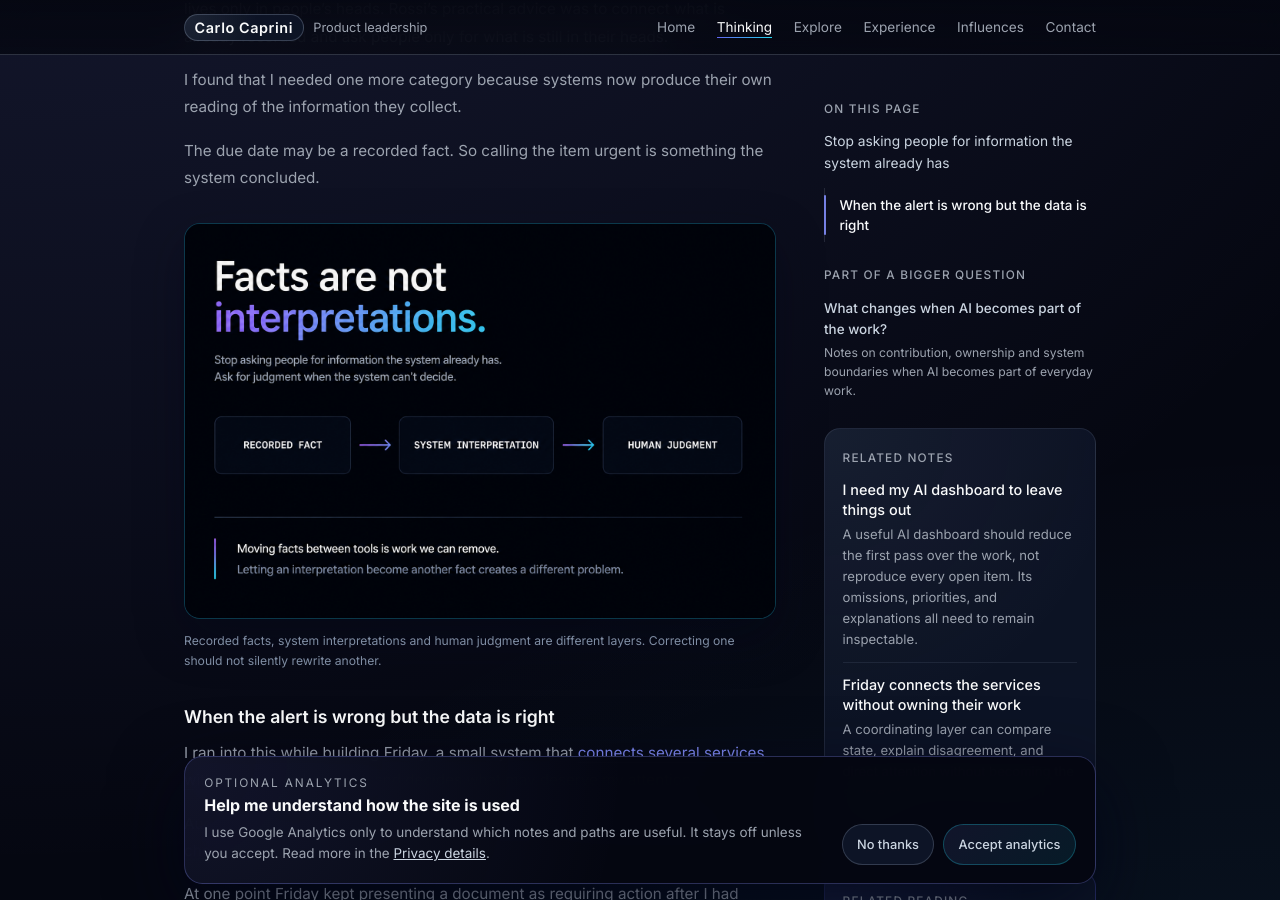
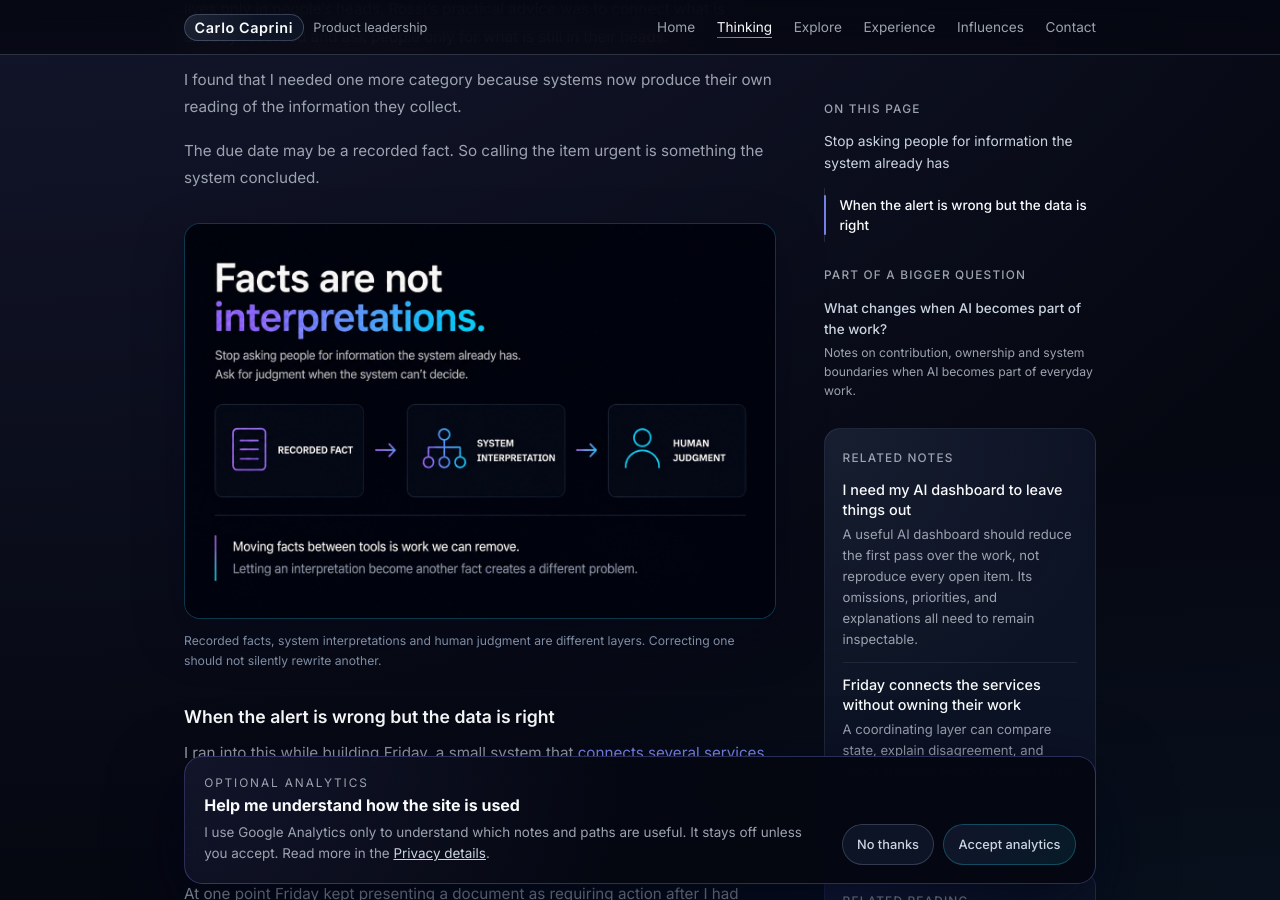
Before and after one commit to carlocaprini/carlocaprini.github.io, a Jekyll site: the page built from pages/thinking/stop-asking-people-for-information-the-system-already-has.md, in a window 1280 px wide and 900 px high, scrolled down 927 px. Built offline with Jekyll 4.4.1, drawn with Linux system fonts in a browser that asks for light colours.

Commit message:
Replace facts and interpretations illustration

```diff
--- a/pages/thinking/stop-asking-people-for-information-the-system-already-has.md
+++ b/pages/thinking/stop-asking-people-for-information-the-system-already-has.md
@@ -27,8 +27,8 @@ I found that I needed one more category because systems now produce their own re
 The due date may be a recorded fact. So calling the item urgent is something the system concluded.
 
 <figure class="article-figure">
-  <a class="article-figure-link" href="/assets/facts-are-not-interpretations.png" aria-label="Open the facts, system interpretations and human judgment diagram at full size">
-    <img src="/assets/facts-are-not-interpretations.png" alt="Diagram showing a recorded fact leading to a system interpretation and then human judgment, with the message that facts are not interpretations." width="1536" height="1024" loading="lazy" decoding="async">
+  <a class="article-figure-link" href="/assets/facts-are-not-interpretations.jpg" aria-label="Open the facts, system interpretations and human judgment diagram at full size">
+    <img src="/assets/facts-are-not-interpretations.jpg" alt="Diagram showing a recorded fact leading to a system interpretation and then human judgment, with the message that facts are not interpretations." width="1280" height="853" loading="lazy" decoding="async">
   </a>
   <figcaption>Recorded facts, system interpretations and human judgment are different layers. Correcting one should not silently rewrite another.</figcaption>
 </figure>
```
Also changed, not shown: assets/facts-are-not-interpretations.jpg (added), assets/facts-are-not-interpretations.png (deleted).
